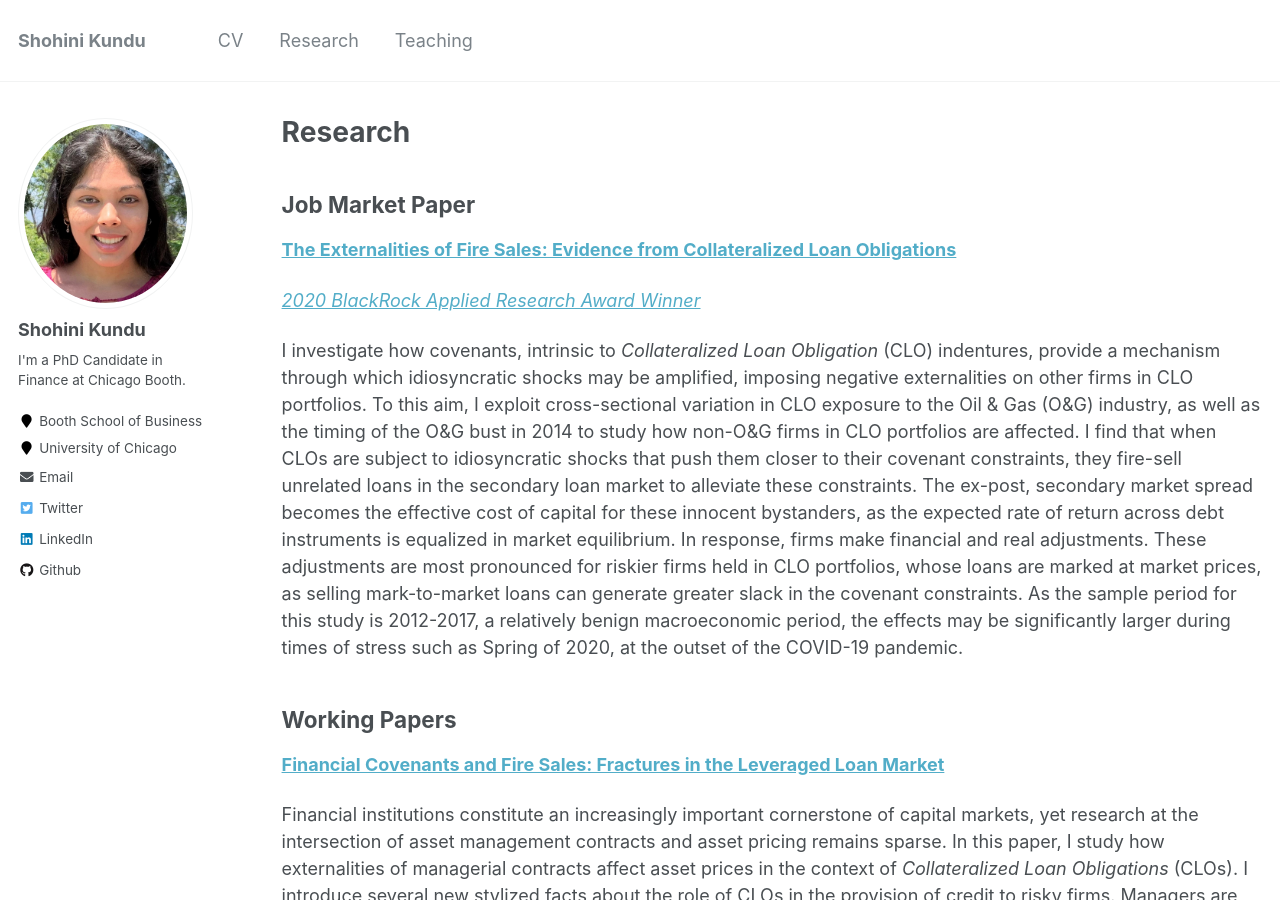
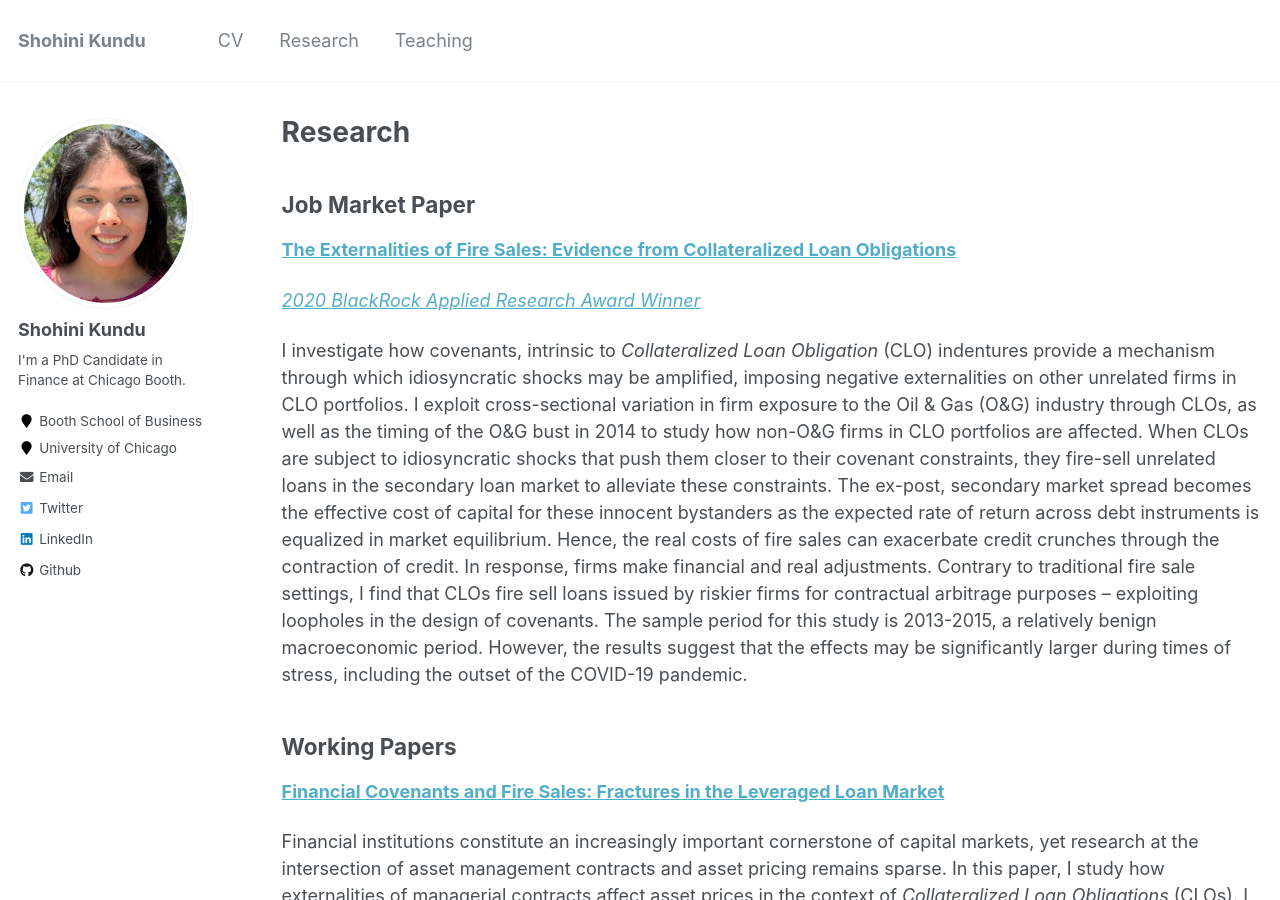
Before and after one commit to shohinikundu/shohinikundu.github.io, a Jekyll site: the page built from _pages/research.md, in a window 1280 px wide and 900 px high. Built offline with Jekyll 4.4.1, drawn with Linux system fonts in a browser that asks for light colours.

Commit message:
Update research.md

```diff
--- a/_pages/research.md
+++ b/_pages/research.md
@@ -9,7 +9,7 @@ author_profile: true
 
 [*2020 BlackRock Applied Research Award Winner*](https://www.blackrock.com/corporate/applied-research-award)
 
-I investigate how covenants, intrinsic to *Collateralized Loan Obligation* (CLO) indentures, provide a mechanism through which idiosyncratic shocks may be amplified, imposing negative externalities on other firms in CLO portfolios. To this aim, I exploit cross-sectional variation in CLO exposure to the Oil & Gas (O&G) industry, as well as the timing of the O&G bust in 2014 to study how non-O&G firms in CLO portfolios are affected. I find that when CLOs are subject to idiosyncratic shocks that push them closer to their covenant constraints, they fire-sell unrelated loans in the secondary loan market to alleviate these constraints. The ex-post, secondary market spread becomes the effective cost of capital for these innocent bystanders, as the expected rate of return across debt instruments is equalized in market equilibrium. In response, firms make financial and real adjustments. These adjustments are most pronounced for riskier firms held in CLO portfolios, whose loans are marked at market prices, as selling mark-to-market loans can generate greater slack in the covenant constraints. As the sample period for this study is 2012-2017, a relatively benign macroeconomic period, the effects may be significantly larger during times of stress such as Spring of 2020, at the outset of the COVID-19 pandemic.
+I investigate how covenants, intrinsic to *Collateralized Loan Obligation* (CLO) indentures provide a mechanism through which idiosyncratic shocks may be amplified, imposing negative externalities on other unrelated firms in CLO portfolios. I exploit cross-sectional variation in firm exposure to the Oil & Gas (O&G) industry through CLOs, as well as the timing of the O&G bust in 2014 to study how non-O&G firms in CLO portfolios are affected. When CLOs are subject to idiosyncratic shocks that push them closer to their covenant constraints, they fire-sell unrelated loans in the secondary loan market to alleviate these constraints. The ex-post, secondary market spread becomes the effective cost of capital for these innocent bystanders as the expected rate of return across debt instruments is equalized in market equilibrium. Hence, the real costs of fire sales can exacerbate credit crunches through the contraction of credit. In response, firms make financial and real adjustments. Contrary to traditional fire sale settings, I find that CLOs fire sell loans issued by riskier firms for contractual arbitrage purposes -- exploiting loopholes in the design of covenants. The sample period for this study is 2013-2015, a relatively benign macroeconomic period. However, the results suggest that the effects may be significantly larger during times of stress, including the outset of the COVID-19 pandemic.
 
 ## Working Papers
 [**Financial Covenants and Fire Sales: Fractures in the Leveraged Loan Market**](https://papers.ssrn.com/sol3/papers.cfm?abstract_id=3595416)
```
